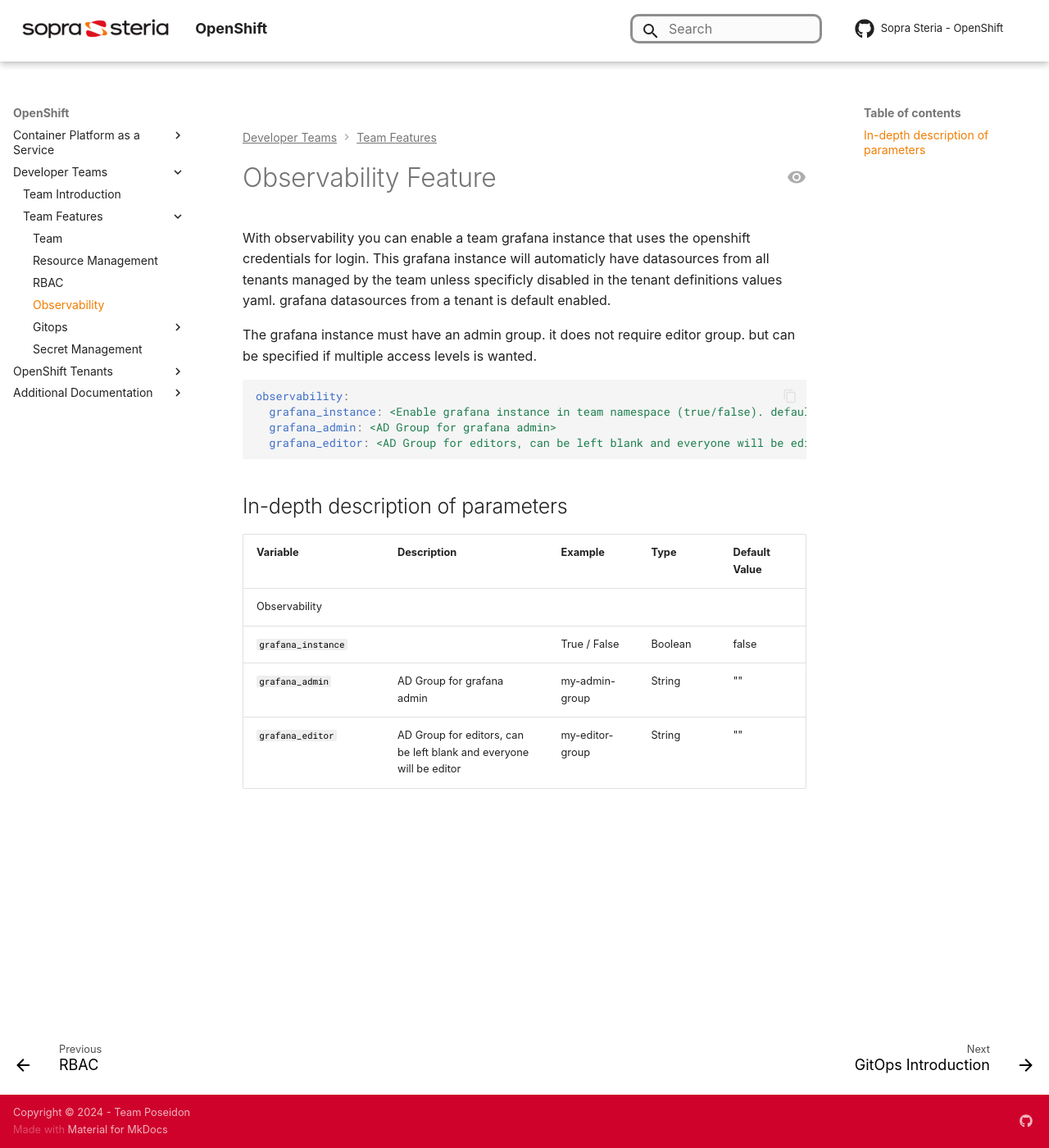
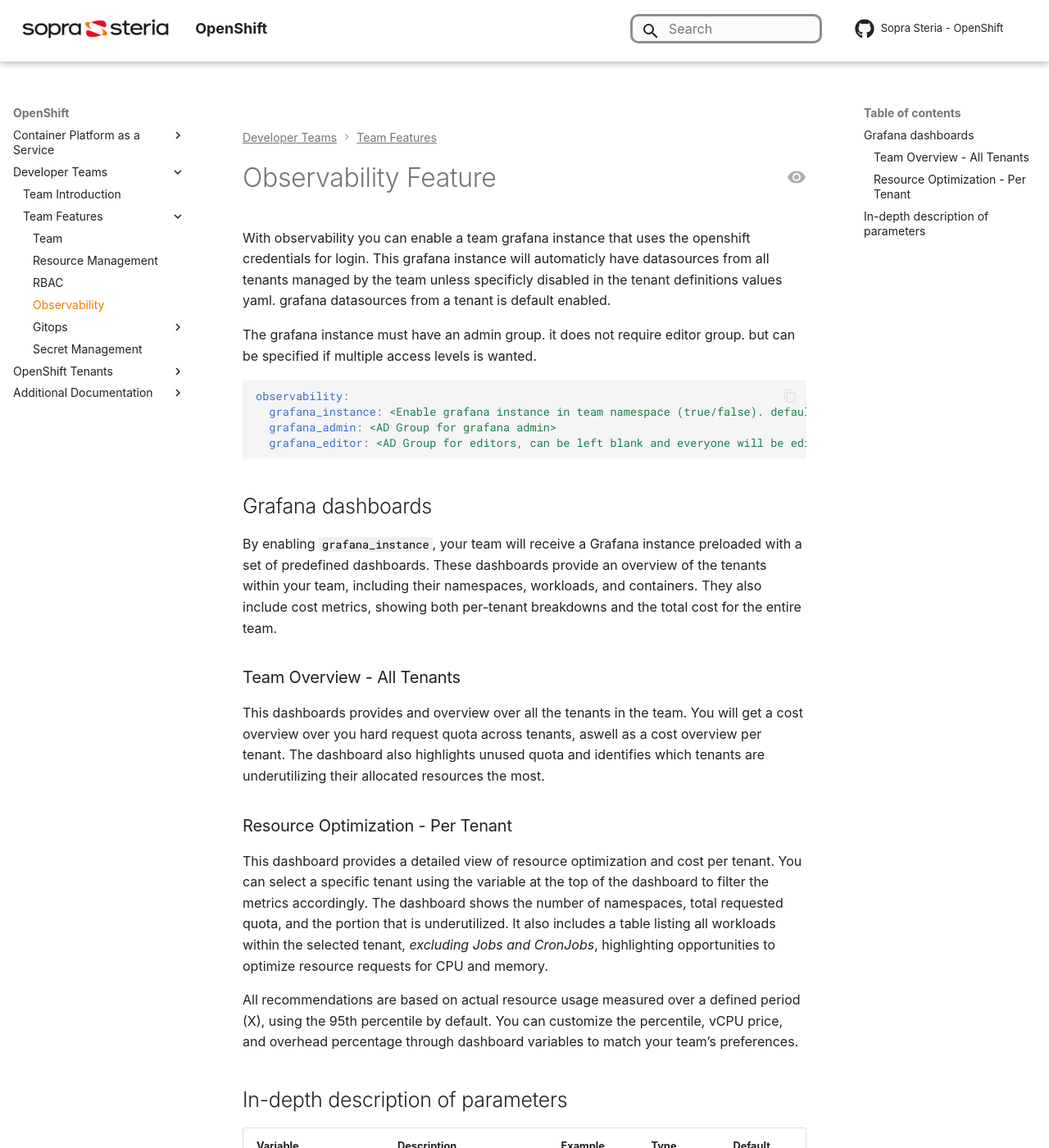
Before and after one commit to Sopra-Steria-Norge-Kubernetes/OpenShift, an MkDocs documentation site: the page built from docs/OpenShift Teams/Team features/observability.md, in a window 1280 px wide and 1400 px high. Shown: the whole window at 82% size. Built offline with MkDocs 1.6.1 and Material for MkDocs 9.7.7, drawn with Linux system fonts in a browser that asks for light colours; some web fonts are replaced; comment, search, counter and statistics services are not loaded.

Commit message:
updating grafana docs

````diff
--- a/docs/OpenShift Teams/Team features/observability.md
+++ b/docs/OpenShift Teams/Team features/observability.md
@@ -11,6 +11,18 @@
   grafana_editor: <AD Group for editors, can be left blank and everyone will be editor>
 ```
 
+## Grafana dashboards
+By enabling `grafana_instance`, your team will receive a Grafana instance preloaded with a set of predefined dashboards. These dashboards provide an overview of the tenants within your team, including their namespaces, workloads, and containers. They also include cost metrics, showing both per-tenant breakdowns and the total cost for the entire team.
+
+### Team Overview - All Tenants
+This dashboards provides and overview over all the tenants in the team. You will get a cost overview over you hard request quota across tenants, aswell as a cost overview per tenant. The dashboard also highlights unused quota and identifies which tenants are underutilizing their allocated resources the most.
+
+### Resource Optimization - Per Tenant
+This dashboard provides a detailed view of resource optimization and cost per tenant. You can select a specific tenant using the variable at the top of the dashboard to filter the metrics accordingly. The dashboard shows the number of namespaces, total requested quota, and the portion that is underutilized. It also includes a table listing all workloads within the selected tenant, _excluding Jobs and CronJobs_, highlighting opportunities to optimize resource requests for CPU and memory.
+
+All recommendations are based on actual resource usage measured over a defined period (X), using the 95th percentile by default. You can customize the percentile, vCPU price, and overhead percentage through dashboard variables to match your team’s preferences.
+
+
 ## In-depth description of parameters
 
 | <div style="width:140px">**Variable**</div>         | **Description**                                                                                                     | **Example**                                | **Type**                  | **Default Value**  |
````
